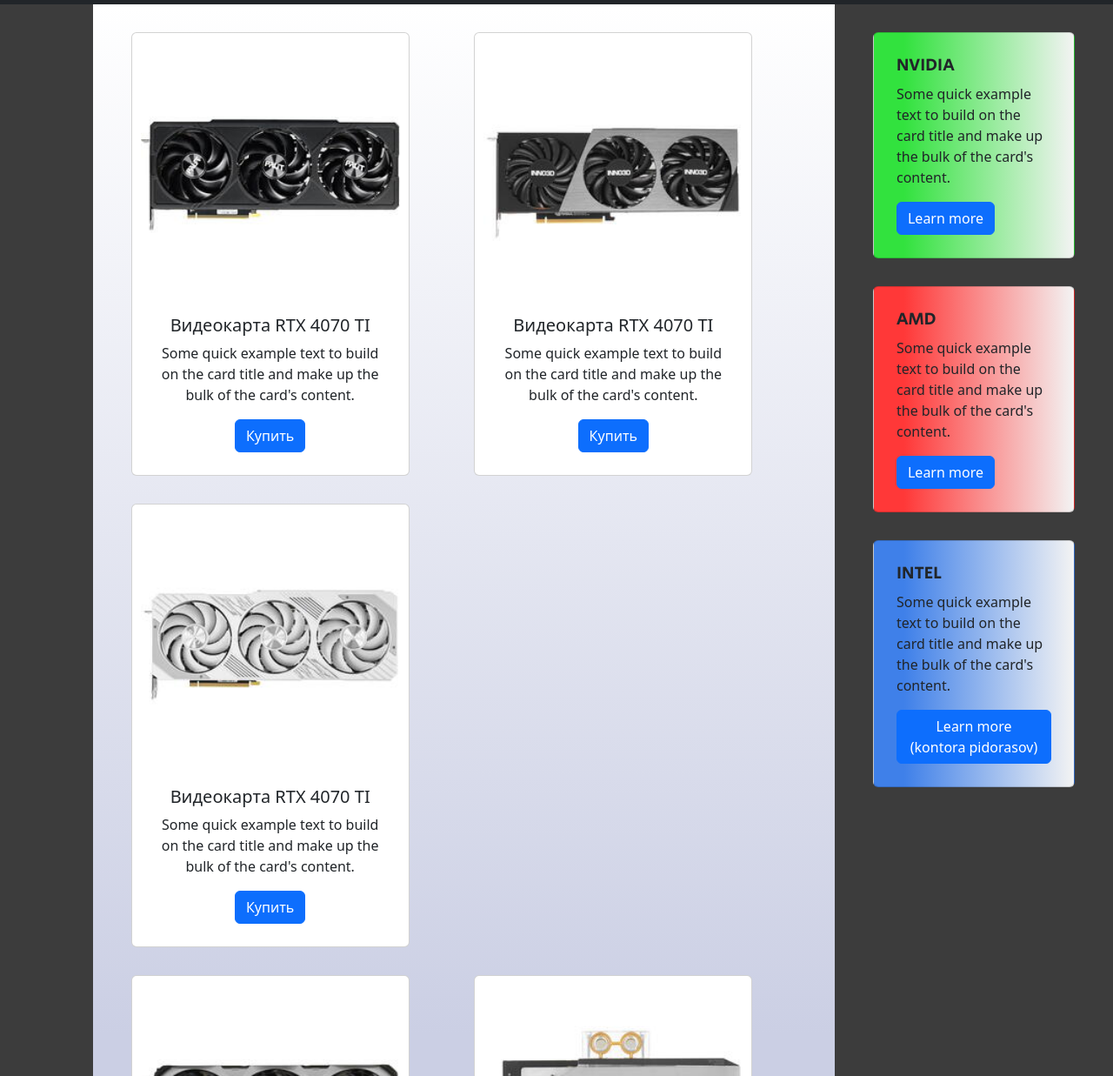
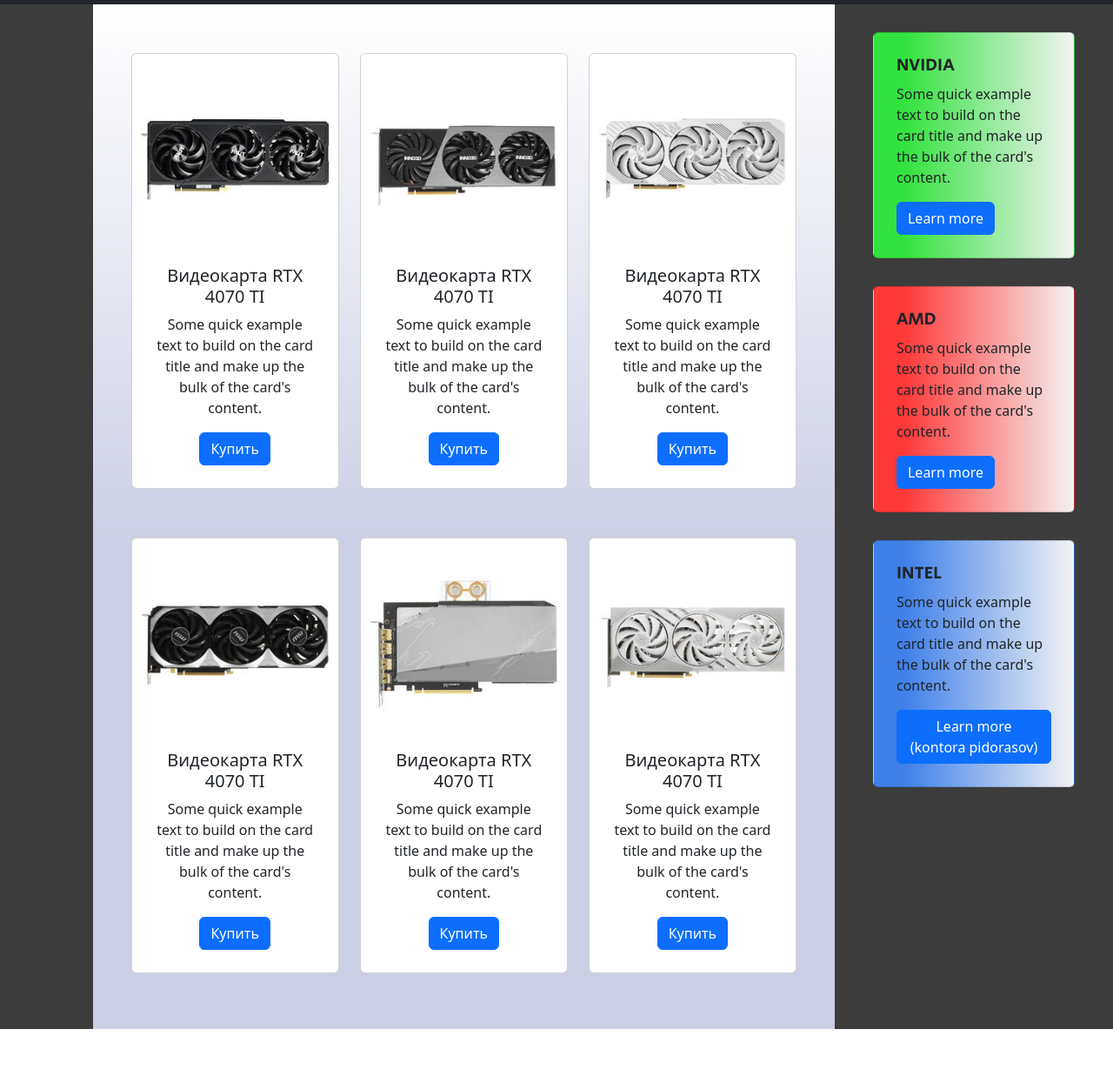
Before and after one commit to Xen0n-n/frontend-education, a plain HTML site: page bootstrap_edu/pricing.html in a window 1280 px wide. Shown: the part 63-1300 px from the top of the page at 87% size. After the commit the page ends 1246 px from the top, so only its background shows below. Drawn offline with nearby package versions, Linux system fonts and the light colour scheme.

Commit message:
fixed card grid layout with mobile media-requests

```diff
--- a/bootstrap_edu/pricing.html
+++ b/bootstrap_edu/pricing.html
@@ -61,7 +61,7 @@
 
                     <div class="container text-center" style="padding: 2em;">
                         <div class="row">
-                            <div class="col">
+                            <div class="col-lg-4 col-md-6 mt-4">
                                 <div class="card">
                                     <img src="source/images/0a5565ca9561ec5ff7fe2160ef01b4c08d93c2067808fdc26fcfa118dd785594.jpg"
                                         class="card-img-top" alt="...">
@@ -74,7 +74,7 @@
                                     </div>
                                 </div>
                             </div>
-                            <div class="col">
+                            <div class="col-lg-4 col-md-6 mt-4">
                                 <div class="card">
                                     <img src="source/images/90f662aeb343ca448434f459727f3f5654ccbc92c469400c4f321d5a921d071f.jpg"
                                         class="card-img-top" alt="...">
@@ -87,7 +87,7 @@
                                     </div>
                                 </div>
                             </div>
-                            <div class="col">
+                            <div class="col-lg-4 col-md-6 mt-4">
                                 <div class="card">
                                     <img src="source/images/962724d359420ed3e58a0da48359eaa6264bbdc6eab744f4c1fbb23b386991cb.jpg"
                                         class="card-img-top" alt="...">
@@ -104,7 +104,7 @@
 
 
                         <div class="row">
-                            <div class="col">
+                            <div class="col-lg-4 col-md-6 mt-4">
                                 <div class="card">
                                     <img src="source/images/a8d076375df6f9730d14a537a59a469987f7a2564221107c9d1f2da113c5a9d7.jpg"
                                         class="card-img-top" alt="...">
@@ -117,7 +117,7 @@
                                     </div>
                                 </div>
                             </div>
-                            <div class="col">
+                            <div class="col-lg-4 col-md-6 mt-4">
                                 <div class="card">
                                     <img src="source/images/cef3bafb52b579ee85e5be17b58bdac90ffac4ae859640cae22dfc8f476ce6a4.jpg"
                                         class="card-img-top" alt="...">
@@ -130,7 +130,7 @@
                                     </div>
                                 </div>
                             </div>
-                            <div class="col">
+                            <div class="col-lg-4 col-md-6 mt-4">
                                 <div class="card">
                                     <img src="source/images/dc98dc90e9667a27c03d3a056db6896a4e11132a1a04758ca279b39873ff93ad.jpg"
                                         class="card-img-top" alt="...">
--- a/bootstrap_edu/source/styles/user_styles.css
+++ b/bootstrap_edu/source/styles/user_styles.css
@@ -1,3 +1,8 @@
+header {
+    display: block;
+
+}
+
 section {
     background: linear-gradient(0deg, #cbcfe4 47%, #ffffff 100%);
 
@@ -22,7 +27,6 @@ section {
 .card {
     margin-bottom: 2em;
     padding: 10px;
-    width: 20em;
 }
 
 .card.right-bar-card {
```
